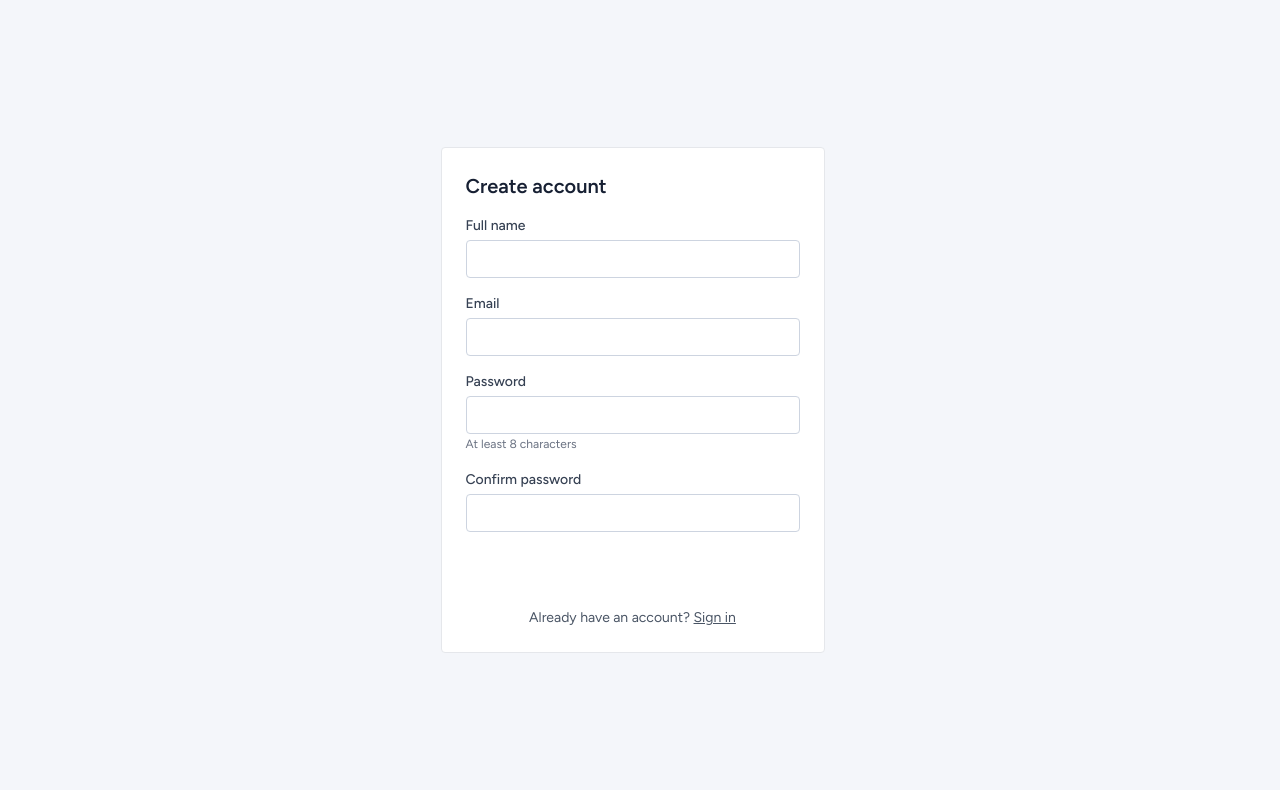
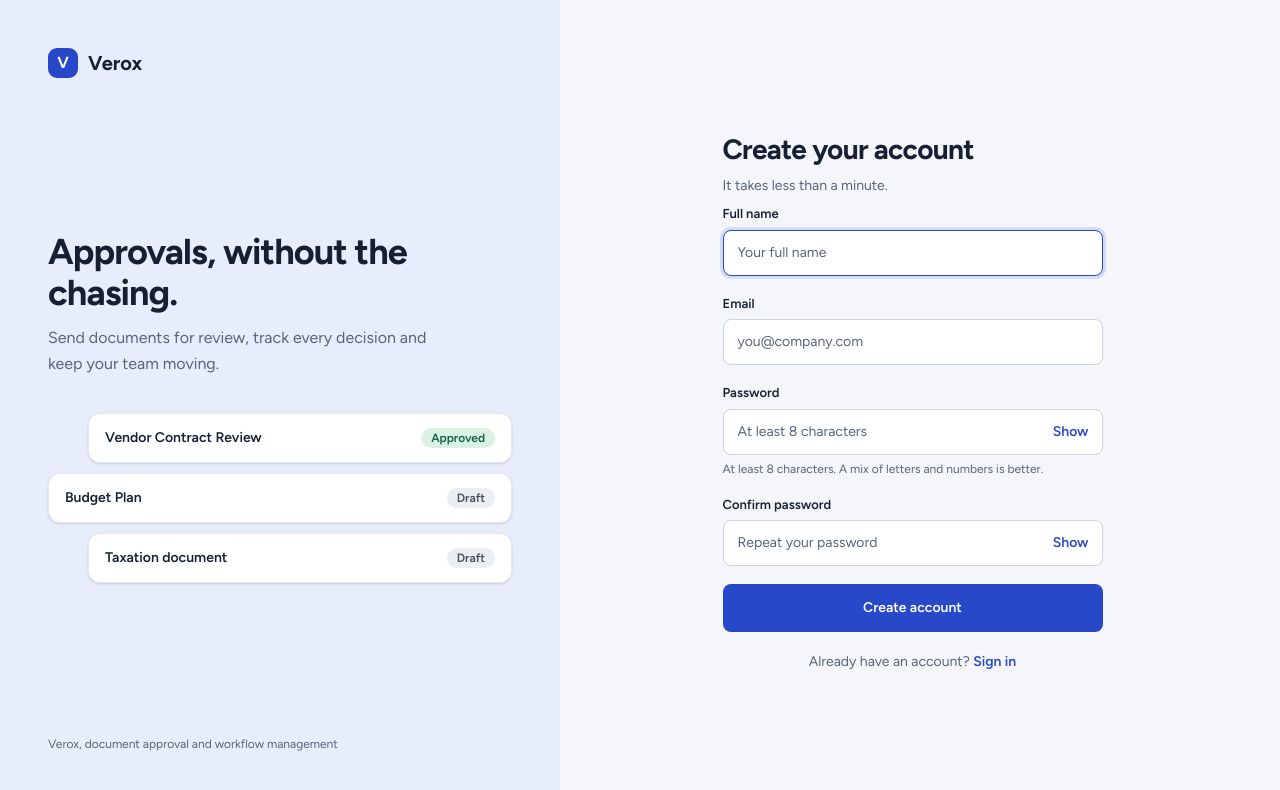
Before and after one commit to Aryan-shnoor/verox, a React (Vite) app in the folder client/: page /register in a window 1280 px wide. Shown: the top 790 px of the page. Built offline with nearby package versions, Linux system fonts and the light colour scheme; no server answers.

Commit message:
Redesign login and register pages with split layout and form states, simplify dashboard cards

```diff
--- /dev/null
+++ b/client/src/components/AuthLayout.jsx
@@ -0,0 +1,71 @@
+import StatusBadge from "./StatusBadge.jsx";
+
+function Logo() {
+  return (
+    <div className="flex items-center gap-2.5 text-xl font-bold">
+      <span className="flex h-[30px] w-[30px] items-center justify-center rounded-[9px] bg-accent text-base text-white">
+        V
+      </span>
+      Verox
+    </div>
+  );
+}
+
+const samples = [
+  { title: "Vendor Contract Review", status: "APPROVED", shifted: true },
+  { title: "Budget Plan", status: "DRAFT", shifted: false },
+  { title: "Taxation document", status: "DRAFT", shifted: true },
+];
+
+export default function AuthLayout({ title, subtitle, footer, children }) {
+  return (
+    <div className="grid min-h-screen lg:grid-cols-[560px_minmax(0,1fr)]">
+      <div className="hidden flex-col bg-accent-soft p-12 lg:flex">
+        <Logo />
+
+        <div className="my-auto">
+          <h2 className="text-4xl font-bold leading-[1.15] tracking-tight">
+            Approvals, without the chasing.
+          </h2>
+          <p className="mt-3 max-w-sm leading-relaxed text-muted">
+            Send documents for review, track every decision and keep your team
+            moving.
+          </p>
+
+          <div className="mt-9 space-y-2.5" aria-hidden="true">
+            {samples.map((sample) => (
+              <div
+                key={sample.title}
+                className={`flex items-center justify-between rounded-xl border border-line bg-white px-4 py-3.5 shadow-sm ${
+                  sample.shifted ? "ml-10" : ""
+                }`}
+              >
+                <span className="text-sm font-semibold">{sample.title}</span>
+                <StatusBadge status={sample.status} />
+              </div>
+            ))}
+          </div>
+        </div>
+
+        <p className="text-xs text-muted">
+          Verox, document approval and workflow management
+        </p>
+      </div>
+
+      <div className="flex items-center justify-center px-5 py-10">
+        <div className="w-full max-w-[380px]">
+          <div className="mb-8 lg:hidden">
+            <Logo />
+          </div>
+
+          <h1 className="text-[28px] font-bold tracking-tight">{title}</h1>
+          <p className="mt-1.5 text-sm text-muted">{subtitle}</p>
+
+          <div className="mt-2">{children}</div>
+
+          <p className="mt-5 text-center text-sm text-muted">{footer}</p>
+        </div>
+      </div>
+    </div>
+  );
+}
--- /dev/null
+++ b/client/src/components/PasswordInput.jsx
@@ -0,0 +1,40 @@
+import { useState } from "react";
+import { authInput, authInputError } from "../ui.js";
+
+export default function PasswordInput({
+  id,
+  value,
+  onChange,
+  autoComplete,
+  minLength,
+  placeholder,
+  disabled,
+  invalid,
+}) {
+  const [show, setShow] = useState(false);
+
+  return (
+    <div className="relative">
+      <input
+        id={id}
+        type={show ? "text" : "password"}
+        required
+        minLength={minLength}
+        autoComplete={autoComplete}
+        placeholder={placeholder}
+        disabled={disabled}
+        value={value}
+        onChange={onChange}
+        className={`${invalid ? authInputError : authInput} pr-16`}
+      />
+      <button
+        type="button"
+        onClick={() => setShow(!show)}
+        disabled={disabled}
+        className="absolute inset-y-0 right-0 px-3.5 text-sm font-semibold text-accent disabled:opacity-60"
+      >
+        {show ? "Hide" : "Show"}
+      </button>
+    </div>
+  );
+}
--- a/client/src/pages/LoginPage.jsx
+++ b/client/src/pages/LoginPage.jsx
@@ -1,13 +1,16 @@
 import { useState } from "react";
-// import { Navigate } from "react-router-dom";
+import { Link, Navigate } from "react-router-dom";
 import { useAuth } from "../authContext.js";
-import { Link, Navigate } from "react-router-dom";
+import { btnPrimary, authInput, authInputError } from "../ui.js";
+import AuthLayout from "../components/AuthLayout.jsx";
+import PasswordInput from "../components/PasswordInput.jsx";
 
 export default function LoginPage() {
   const { user, login } = useAuth();
   const [email, setEmail] = useState("");
   const [password, setPassword] = useState("");
   const [error, setError] = useState("");
+  const [invalid, setInvalid] = useState(false);
   const [loading, setLoading] = useState(false);
 
   if (user) return <Navigate to="/" replace />;
@@ -15,70 +18,112 @@ export default function LoginPage() {
   async function handleSubmit(e) {
     e.preventDefault();
     setError("");
+    setInvalid(false);
     setLoading(true);
 
     try {
       await login(email, password);
     } catch (err) {
-      setError(err.message);
+      if (err.message === "Invalid email or password.") {
+        setInvalid(true);
+        setError("Incorrect email or password. Please try again.");
+      } else {
+        setError(err.message);
+      }
     } finally {
       setLoading(false);
     }
   }
 
+  const labelClass = "mb-1.5 block text-[13px] font-semibold";
+
   return (
-    <div className="flex min-h-screen items-center justify-center px-4">
-      <form
-        onSubmit={handleSubmit}
-        className="w-full max-w-sm rounded border border-gray-200 bg-white p-6"
-      >
-        <h1 className="text-xl font-semibold text-navy-900">Verox</h1>
-        <p className="mt-1 text-sm text-gray-500">Sign in to continue</p>
-
+    <AuthLayout
+      title="Welcome back"
+      subtitle="Sign in to continue to Verox."
+      footer={
+        <>
+          No account?{" "}
+          <Link
+            to="/register"
+            className="font-semibold text-accent hover:underline"
+          >
+            Register
+          </Link>
+        </>
+      }
+    >
+      <form onSubmit={handleSubmit} className="space-y-[18px]">
         {error && (
-          <p className="mt-4 rounded border border-red-200 bg-red-50 px-3 py-2 text-sm text-red-700">
+          <div
+            role="alert"
+            className="mt-4 rounded-lg bg-[#fdecea] px-3.5 py-3 text-[13px] text-[#8a1c12]"
+          >
             {error}
-          </p>
+          </div>
         )}
 
-        <label className="mt-4 block text-sm font-medium text-gray-700">
-          Email
+        <div>
+          <label htmlFor="email" className={labelClass}>
+            Email
+          </label>
           <input
+            id="email"
             type="email"
             required
+            autoFocus
+            autoComplete="email"
+            placeholder="you@company.com"
+            disabled={loading}
             value={email}
-            onChange={(e) => setEmail(e.target.value)}
-            className="mt-1 block w-full rounded border border-line-strong px-3 py-2 text-sm focus:border-navy-700 focus:outline-none"
+            onChange={(e) => {
+              setEmail(e.target.value);
+              setInvalid(false);
+            }}
+            className={invalid ? authInputError : authInput}
           />
-        </label>
+        </div>
 
-        <label className="mt-4 block text-sm font-medium text-gray-700">
-          Password
-          <input
-            type="password"
-            required
+        <div>
+          <label htmlFor="password" className={labelClass}>
+            Password
+          </label>
+          <PasswordInput
+            id="password"
+            autoComplete="current-password"
+            placeholder="Enter your password"
+            disabled={loading}
+            invalid={invalid}
             value={password}
-            onChange={(e) => setPassword(e.target.value)}
-            className="mt-1 block w-full rounded border border-line-strong px-3 py-2 text-sm focus:border-navy-700 focus:outline-none"
+            onChange={(e) => {
+              setPassword(e.target.value);
+              setInvalid(false);
+            }}
           />
-        </label>
+          {invalid && (
+            <p className="mt-1.5 text-xs text-[#b42318]">
+              Check your password and try again.
+            </p>
+          )}
+        </div>
 
         <button
           type="submit"
           disabled={loading}
-          className="mt-6 w-full rounded bg-navy-700 py-2 text-sm font-medium text-white hover:bg-navy-900 disabled:opacity-60"
+          className={`${btnPrimary} flex h-12 w-full items-center justify-center gap-2.5`}
         >
-          {loading ? "Signing in..." : "Sign in"}
+          {loading && (
+            <span className="h-4 w-4 animate-spin rounded-full border-2 border-white/40 border-t-white" />
+          )}
+          {loading ? "Signing in" : "Sign in"}
         </button>
 
-        <p className="mt-4 text-center text-sm text-gray-600">
-          No account?{" "}
-          <Link to="/register" className="text-navy-700 underline">
-            Register
-          </Link>
-        </p>
-
+        {loading && (
+          <p className="text-center text-xs text-muted">
+            The first sign-in can take a minute while the server wakes up.
+          </p>
+        )}
       </form>
-    </div>
+    </AuthLayout>
   );
 }
--- a/client/src/pages/RegisterPage.jsx
+++ b/client/src/pages/RegisterPage.jsx
@@ -2,6 +2,9 @@ import { useState } from "react";
 import { Link, Navigate } from "react-router-dom";
 import { useAuth } from "../authContext.js";
 import { register } from "../api.js";
+import { btnPrimary, authInput, authInputError } from "../ui.js";
+import AuthLayout from "../components/AuthLayout.jsx";
+import PasswordInput from "../components/PasswordInput.jsx";
 
 export default function RegisterPage() {
   const { user, login } = useAuth();
@@ -10,6 +13,7 @@ export default function RegisterPage() {
   const [password, setPassword] = useState("");
   const [confirm, setConfirm] = useState("");
   const [error, setError] = useState("");
+  const [errorField, setErrorField] = useState("");
   const [loading, setLoading] = useState(false);
 
   if (user) return <Navigate to="/" replace />;
@@ -17,9 +21,10 @@ export default function RegisterPage() {
   async function handleSubmit(e) {
     e.preventDefault();
     setError("");
+    setErrorField("");
 
     if (password !== confirm) {
-      setError("Passwords don't match.");
+      setErrorField("confirm");
       return;
     }
 
@@ -29,90 +34,140 @@ export default function RegisterPage() {
       await login(email, password);
     } catch (err) {
       setError(err.message);
+      if (err.message.includes("already registered")) setErrorField("email");
     } finally {
       setLoading(false);
     }
   }
 
-  const inputClass =
-    "mt-1 block w-full rounded border border-line-strong px-3 py-2 text-sm focus:border-navy-700 focus:outline-none";
+  function clearIf(field) {
+    if (errorField === field) setErrorField("");
+  }
+
+  const labelClass = "mb-1.5 block text-[13px] font-semibold";
 
   return (
-    <div className="flex min-h-screen items-center justify-center px-4">
-      <form
-        onSubmit={handleSubmit}
-        className="w-full max-w-sm rounded border border-gray-200 bg-white p-6"
-      >
-        <h1 className="text-xl font-semibold text-navy-900">Create account</h1>
-
+    <AuthLayout
+      title="Create your account"
+      subtitle="It takes less than a minute."
+      footer={
+        <>
+          Already have an account?{" "}
+          <Link
+            to="/login"
+            className="font-semibold text-accent hover:underline"
+          >
+            Sign in
+          </Link>
+        </>
+      }
+    >
+      <form onSubmit={handleSubmit} className="space-y-[18px]">
         {error && (
-          <p className="mt-4 rounded border border-red-200 bg-red-50 px-3 py-2 text-sm text-red-700">
+          <div
+            role="alert"
+            className="mt-4 rounded-lg bg-[#fdecea] px-3.5 py-3 text-[13px] text-[#8a1c12]"
+          >
             {error}
-          </p>
+          </div>
         )}
 
-        <label className="mt-4 block text-sm font-medium text-gray-700">
-          Full name
+        <div>
+          <label htmlFor="fullName" className={labelClass}>
+            Full name
+          </label>
           <input
+            id="fullName"
             required
+            autoFocus
+            maxLength={120}
+            autoComplete="name"
+            placeholder="Your full name"
+            disabled={loading}
             value={fullName}
             onChange={(e) => setFullName(e.target.value)}
-            className={inputClass}
+            className={authInput}
           />
-        </label>
+        </div>
 
-        <label className="mt-4 block text-sm font-medium text-gray-700">
-          Email
+        <div>
+          <label htmlFor="email" className={labelClass}>
+            Email
+          </label>
           <input
+            id="email"
             type="email"
             required
+            autoComplete="email"
+            placeholder="you@company.com"
+            disabled={loading}
             value={email}
-            onChange={(e) => setEmail(e.target.value)}
-            className={inputClass}
+            onChange={(e) => {
+              setEmail(e.target.value);
+              clearIf("email");
+            }}
+            className={errorField === "email" ? authInputError : authInput}
           />
-        </label>
+        </div>
 
-        <label className="mt-4 block text-sm font-medium text-gray-700">
-          Password
-          <input
-            type="password"
-            required
+        <div>
+          <label htmlFor="password" className={labelClass}>
+            Password
+          </label>
+          <PasswordInput
+            id="password"
             minLength={8}
+            autoComplete="new-password"
+            placeholder="At least 8 characters"
+            disabled={loading}
             value={password}
             onChange={(e) => setPassword(e.target.value)}
-            className={inputClass}
           />
-          <span className="text-xs font-normal text-gray-500">
-            At least 8 characters
-          </span>
-        </label>
+          <p className="mt-1.5 text-xs text-muted">
+            At least 8 characters. A mix of letters and numbers is better.
+          </p>
+        </div>
 
-        <label className="mt-4 block text-sm font-medium text-gray-700">
-          Confirm password
-          <input
-            type="password"
-            required
+        <div>
+          <label htmlFor="confirm" className={labelClass}>
+            Confirm password
+          </label>
+          <PasswordInput
+            id="confirm"
+            autoComplete="new-password"
+            placeholder="Repeat your password"
+            disabled={loading}
+            invalid={errorField === "confirm"}
             value={confirm}
-            onChange={(e) => setConfirm(e.target.value)}
-            className={inputClass}
+            onChange={(e) => {
+              setConfirm(e.target.value);
+              clearIf("confirm");
+            }}
           />
-        </label>
+          {errorField === "confirm" && (
+            <p className="mt-1.5 text-xs text-[#b42318]">
+              Passwords don't match.
+            </p>
+          )}
+        </div>
 
         <button
           type="submit"
           disabled={loading}
-          className="mt-6 w-full rounded bg-navy-700 py-2 text-sm font-medium text-white hover:bg-navy-900 disabled:opacity-60"
+          className={`${btnPrimary} flex h-12 w-full items-center justify-center gap-2.5`}
         >
-          {loading ? "Creating..." : "Create account"}
+          {loading && (
+            <span className="h-4 w-4 animate-spin rounded-full border-2 border-white/40 border-t-white" />
+          )}
+          {loading ? "Creating account" : "Create account"}
         </button>
 
-        <p className="mt-4 text-center text-sm text-gray-600">
-          Already have an account?{" "}
-          <Link to="/login" className="text-navy-700 underline">
-            Sign in
-          </Link>
-        </p>
+        {loading && (
+          <p className="text-center text-xs text-muted">
+            The first request can take a minute while the server wakes up.
+          </p>
+        )}
       </form>
-    </div>
+    </AuthLayout>
   );
 }
--- a/client/src/ui.js
+++ b/client/src/ui.js
@@ -6,3 +6,10 @@ export const btnSecondary =
 
 export const inputClass =
   "rounded-lg border border-line-strong bg-white px-3 py-2 text-sm text-ink placeholder:text-muted focus:border-accent focus:outline-none";
+
+const authBase =
+  "block w-full rounded-lg border bg-white px-3.5 py-3 text-sm text-ink placeholder:text-muted focus:outline-none focus:ring-[3px] disabled:opacity-60";
+
+export const authInput = `${authBase} border-line-strong focus:border-accent focus:ring-accent/15`;
+
+export const authInputError = `${authBase} border-red-600 ring-[3px] ring-red-600/15 focus:border-red-600 focus:ring-red-600/15`;
```
Also changed, not shown: client/src/pages/DashboardPage.jsx (+15 -12 lines).
